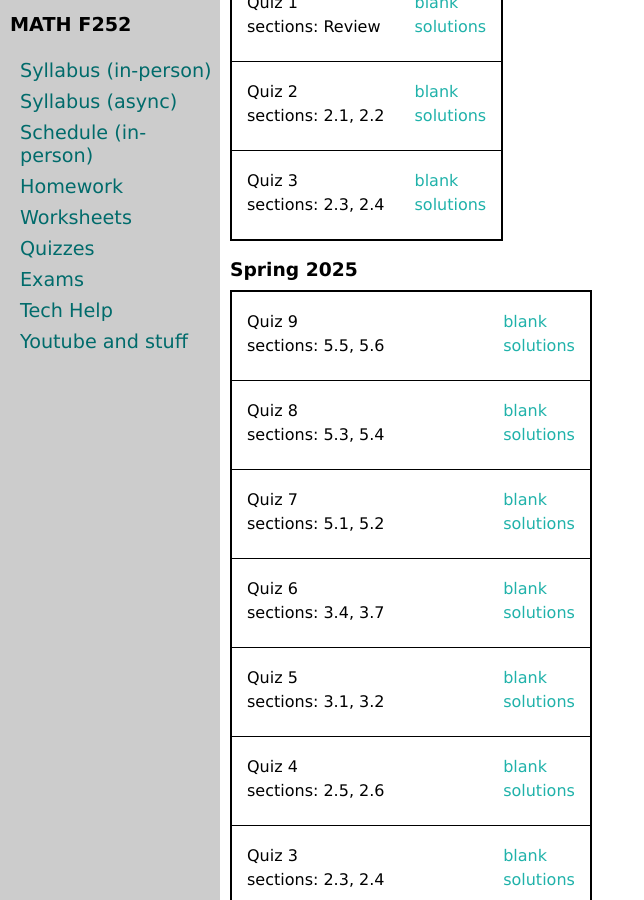
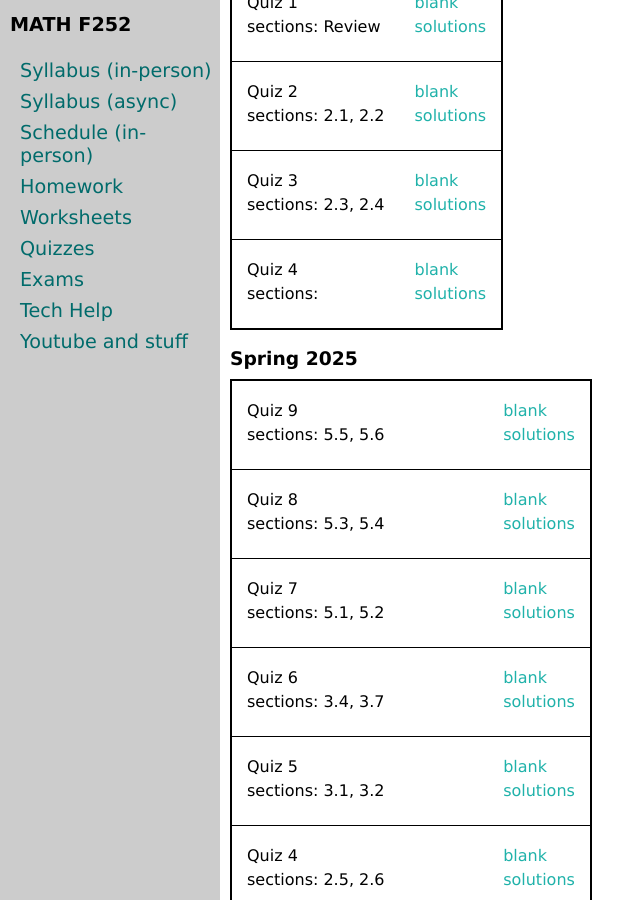
Before and after one commit to uaf-math/calc2, a Jekyll site: the page built from quizzes.md, in a window 1280 px wide and 900 px high, scrolled down 324 px. Shown: the whole window, without its empty margins (0-644 px from the left). Built offline with Jekyll 4.4.1, drawn with Linux system fonts in a browser that asks for light colours; some of the changed lines change nothing that is shown.

Commit message:
Update quizzesF25.yml

```diff
--- a/_data/quizzesF25.yml
+++ b/_data/quizzesF25.yml
@@ -13,3 +13,7 @@ quizzes:
   sections: 2.3, 2.4
   blank: M252F25_quiz3.pdf
   solutions: M252F25_quiz3-s.pdf
+- name: Quiz 4
+  section: 2.5, 2.6
+  blank: M252F25_quiz4.pdf
+  solutions: M252F25_quiz4-s.pdf
```
